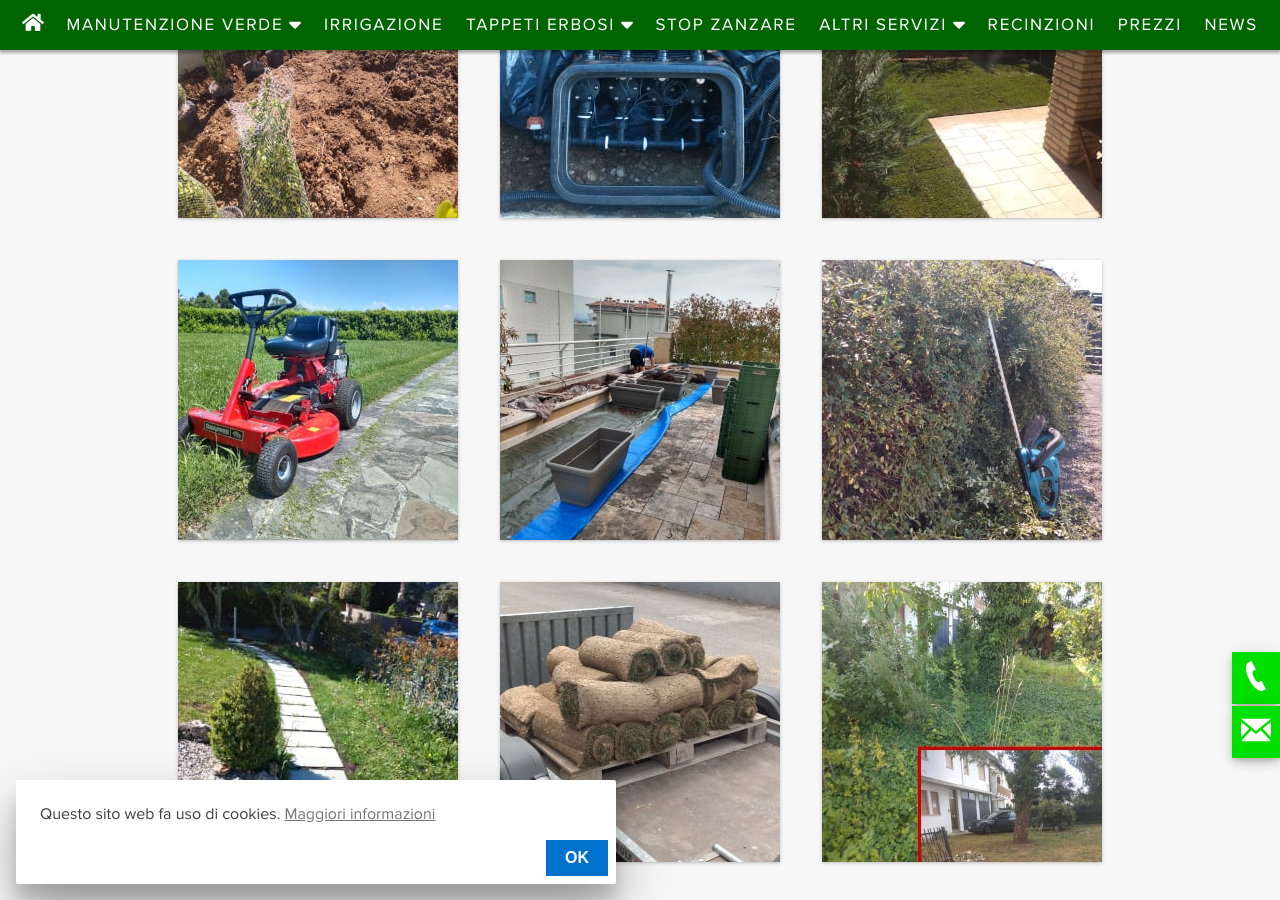
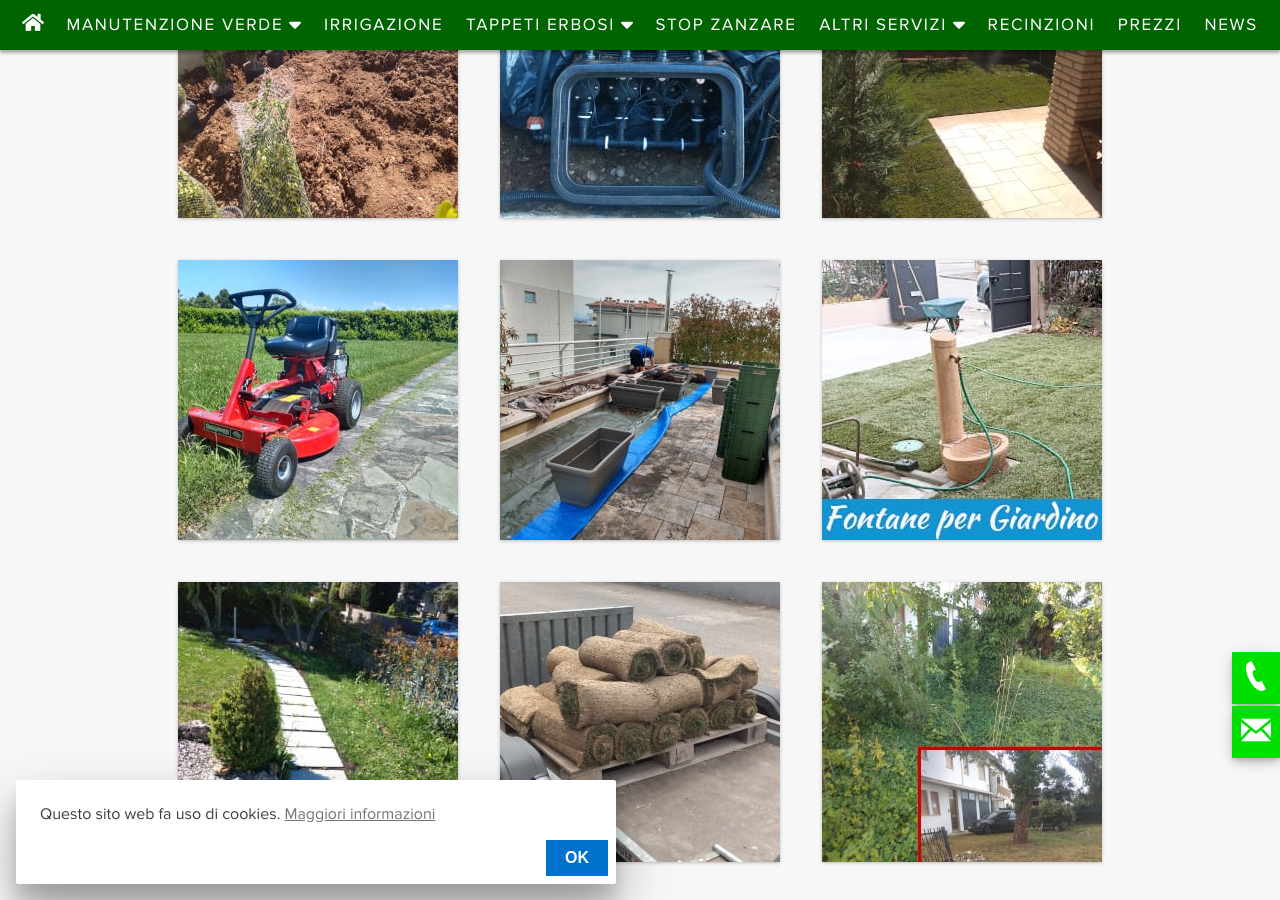
Before and after one commit to enricocaputo/enricocaputo.github.io, a Jekyll site: the page built from pages/gallery.md, in a window 1280 px wide and 900 px high, scrolled down 2137 px. Built offline with Jekyll 4.4.1, drawn with Linux system fonts in a browser that asks for light colours.

Commit message:
gallery.md
59.jpg

```diff
--- a/pages/gallery.md
+++ b/pages/gallery.md
@@ -46,8 +46,8 @@ images:
     title: Trattorino rasaerba con lama mulching
   - image_path: /img/gallery/40.jpg
     title: Aiuole in terrazza con vasi e siepe
-  - image_path: /img/gallery/41.jpg
-    title: Il tagliasiepi a batteria Makita aiuta il giardiniere Potasiepe nella potatura dei piccoli arbusti
+  - image_path: /img/gallery/59.jpg
+    title: Fontane da giardino, installazione e posa
   - image_path: /img/gallery/57.jpg
     title: Posa passi giapponesi da giardino
   - image_path: /img/gallery/43.jpg
```
Also changed, not shown: img/gallery/59.jpg (added).
